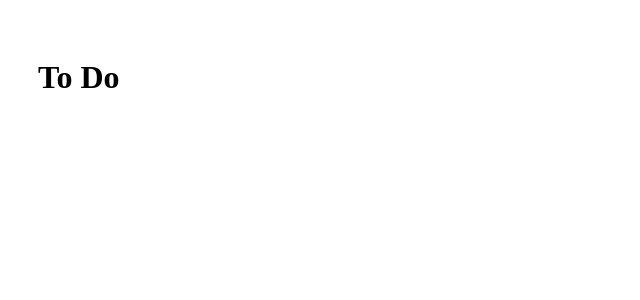
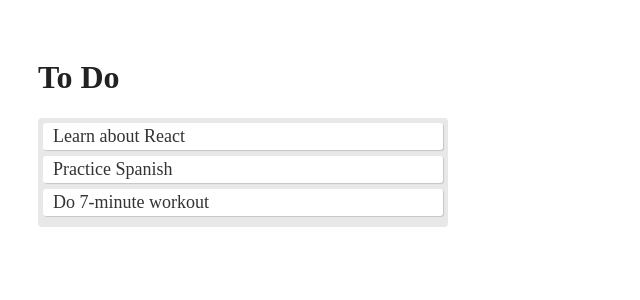
Before and after one commit to susanschen/Comparison-with-without-Hooks, a React (Create React App) app: page / in a window 1280 px wide. Shown: the top 300 px of the page, without its empty margins (0-640 px from the left). Built offline with nearby package versions, Linux system fonts and the light colour scheme.

Commit message:
Read states in Todo Component

```diff
--- a/src/App.js
+++ b/src/App.js
@@ -1,6 +1,14 @@
 import React, { useState } from "react";
 import "./styles.css";
 
+/*
+Todo Component
+*/
+const Todo = ({ todo }) => <div className="todo">{todo.text}</div>;
+
+/*
+App Component
+*/
 export default function App() {
   /*
   state = {
@@ -32,6 +40,11 @@ export default function App() {
   return (
     <div className="app">
       <h1>To Do</h1>
+      <div className="todo-list">
+        {todos.map((todo, index) => (
+          <Todo key={index} index={index} todo={todo} />
+        ))}
+      </div>
     </div>
   );
 }
--- a/src/styles.css
+++ b/src/styles.css
@@ -2,3 +2,27 @@
   padding: 30px;
   height: 100vh;
 }
+
+h1 {
+  color: #222;
+}
+
+.todo-list {
+  background: #e8e8e8;
+  border-radius: 4px;
+  padding: 5px;
+  max-width: 400px;
+}
+
+.todo {
+  background: #fff;
+  box-shadow: 1px 1px 1px rgba(0, 0, 0, 0.15);
+  padding: 3px 10px;
+  font-size: 18px;
+  color: #333;
+  margin-bottom: 6px;
+  border-radius: 3px;
+  display: flex;
+  align-items: center;
+  justify-content: space-between;
+}
```
